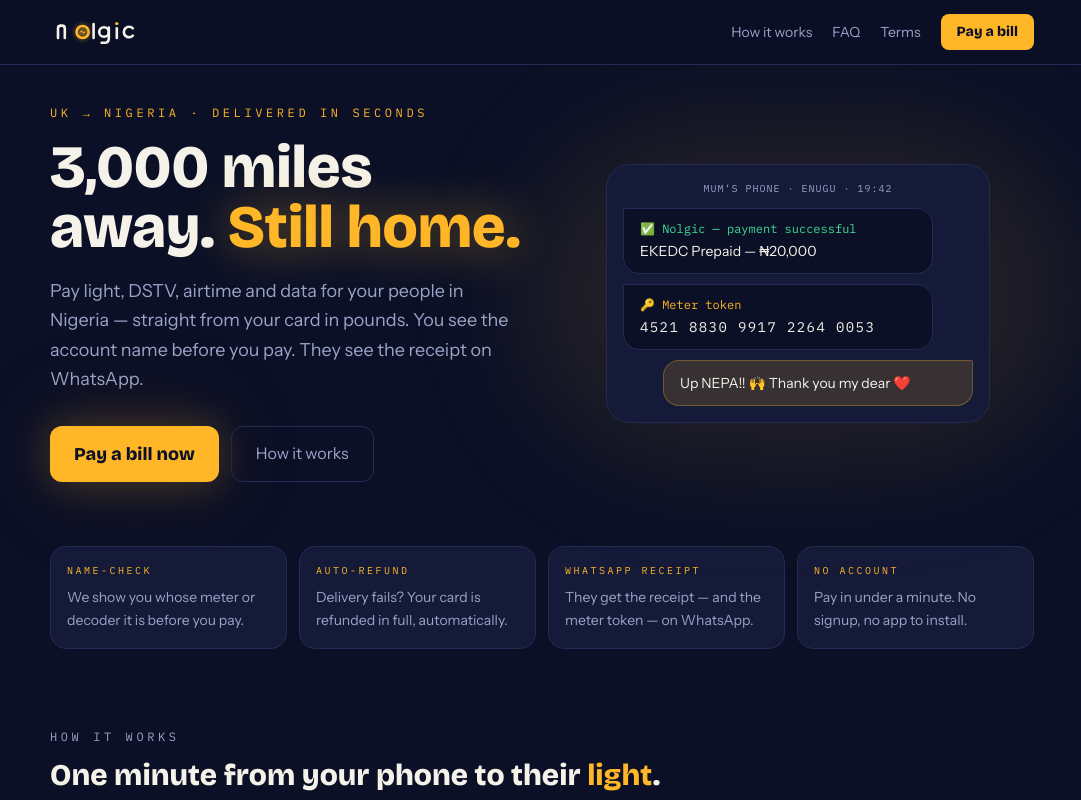
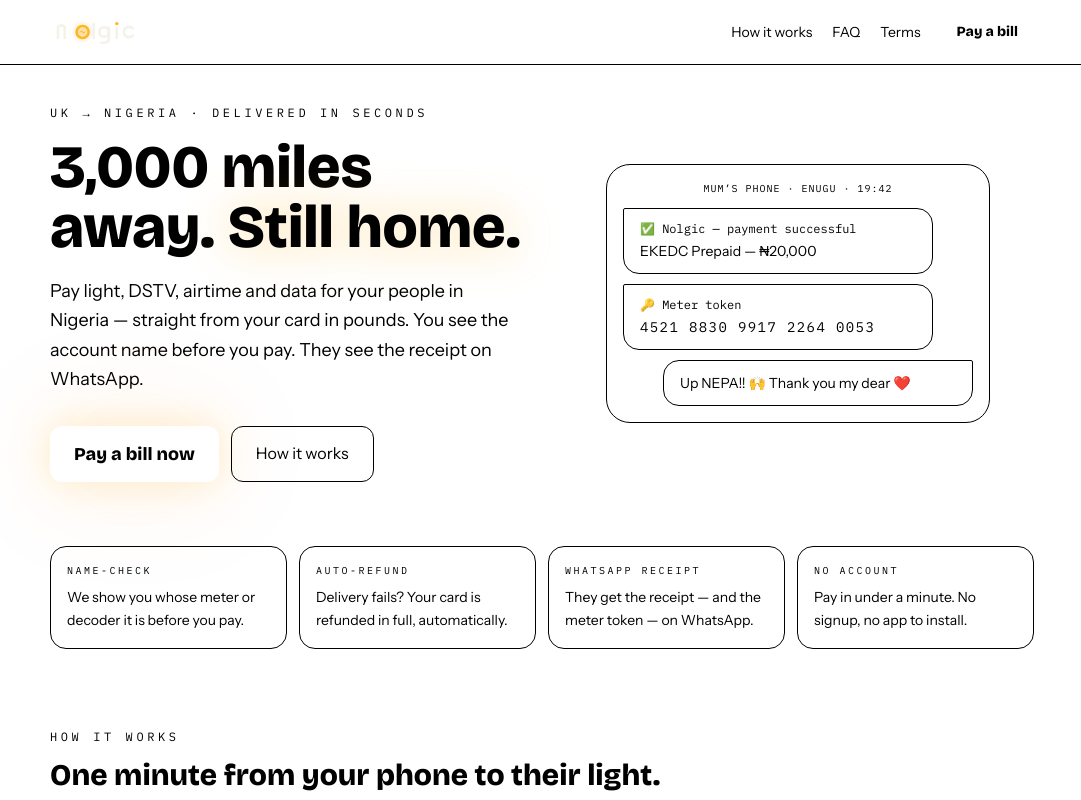
Before and after one commit to mcdavies4/stillhome, a Next.js app: page / in a window 1280 px wide. Shown: the top 800 px of the page, without its empty margins (98-1179 px from the left). Built offline with nearby package versions, Linux system fonts and the light colour scheme; no server answers.

Commit message:
Update tailwind.config.ts

```diff
--- a/tailwind.config.ts
+++ b/tailwind.config.ts
@@ -2,18 +2,19 @@
 
 const config: Config = {
   content: ["./src/**/*.{ts,tsx}"],
+  darkMode: "class",
   theme: {
     extend: {
       colors: {
-        night: "#0B1026",      // NEPA-out darkness
-        panel: "#141A38",
-        line: "#232B52",
-        tungsten: "#FFB627",   // filament glow
-        ember: "#FF7A1A",
-        haze: "#9AA3C7",
-        paper: "#F5F2E9",
-        ok: "#3DDC97",
-        bad: "#FF5D5D"
+        night: "rgb(var(--night) / <alpha-value>)",
+        panel: "rgb(var(--panel) / <alpha-value>)",
+        line: "rgb(var(--line) / <alpha-value>)",
+        tungsten: "rgb(var(--tungsten) / <alpha-value>)",
+        ember: "rgb(var(--ember) / <alpha-value>)",
+        haze: "rgb(var(--haze) / <alpha-value>)",
+        paper: "rgb(var(--paper) / <alpha-value>)",
+        ok: "rgb(var(--ok) / <alpha-value>)",
+        bad: "rgb(var(--bad) / <alpha-value>)"
       },
       fontFamily: {
         display: ["'Bricolage Grotesque'", "sans-serif"],
```
